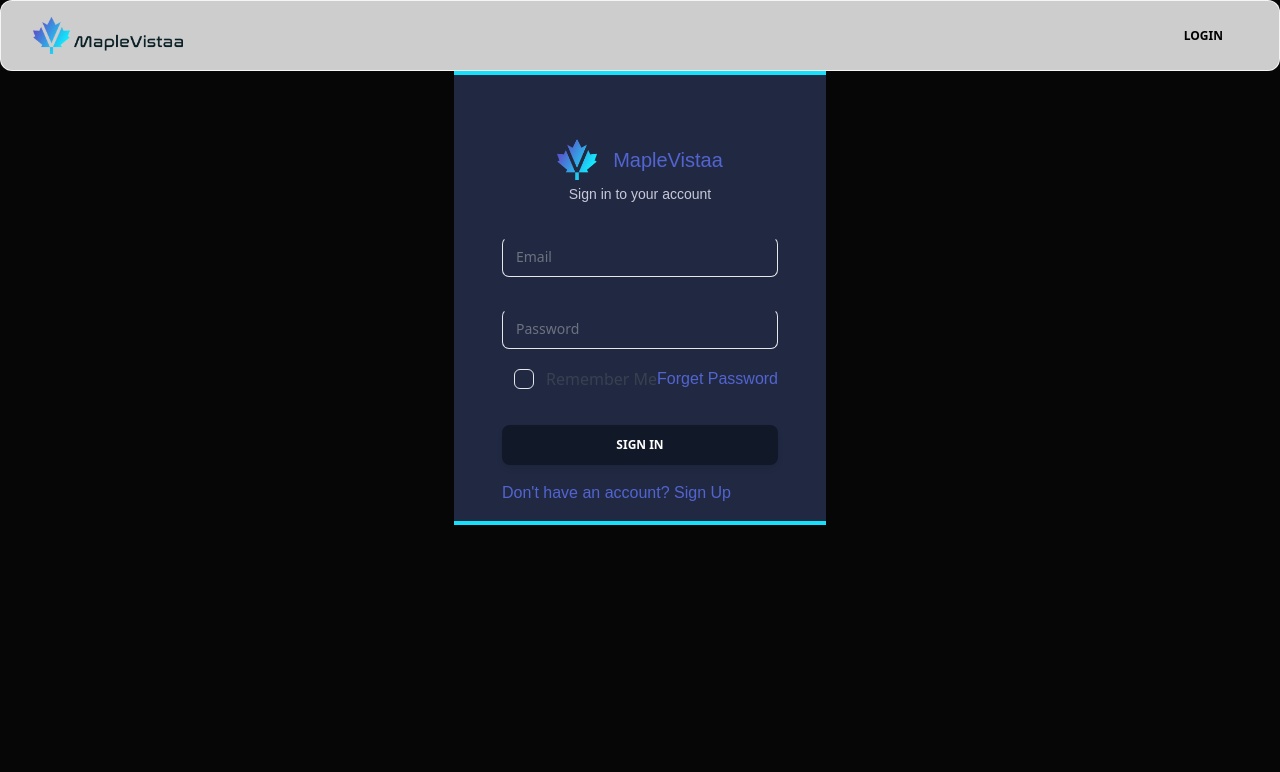
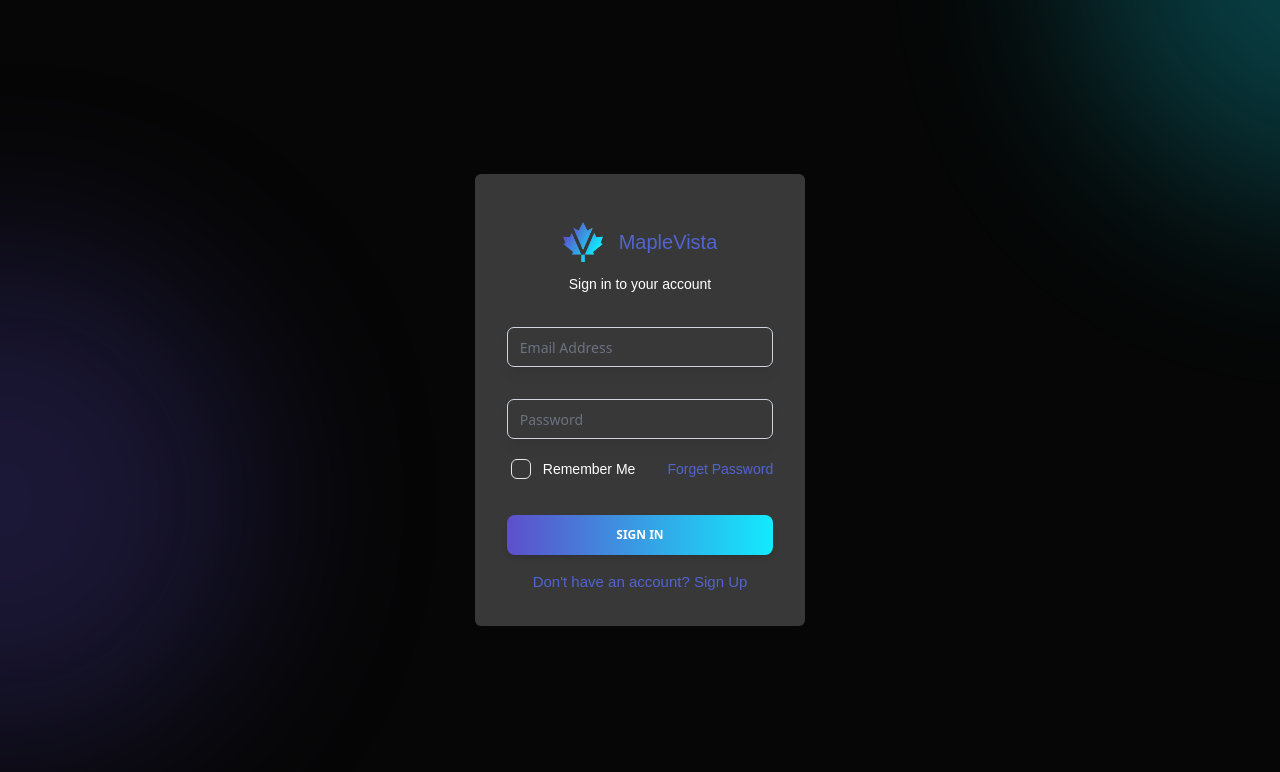
Before and after one commit to SphiriaDigital666/Wolvista-Clone, a React (Create React App) app in the folder client/: page / in a window 1280 px wide. Shown: the top 772 px of the page. Built offline with nearby package versions, Linux system fonts and the light colour scheme.

Commit message:
login update

```diff
--- a/client/src/components/ShoppingCart.tsx
+++ b/client/src/components/ShoppingCart.tsx
@@ -1,8 +1,8 @@
 import React, { useEffect } from "react";
 import CartItem from "./Cart-Item";
 import Product from "./Product";
-import "./ShoppingCart.css"; // Import the CSS file for styling
-import "./leaklight.css"; // Import the CSS file for styling
+import "./ShoppingCart.css";
+import "./leaklight.css";
 
 import { MdAddShoppingCart, MdClear } from "react-icons/md";
 import { useShoppingCartStore } from "../store/shoppingCartStore";
--- a/client/src/components/leaklight.css
+++ b/client/src/components/leaklight.css
@@ -86,7 +86,7 @@
 
 .rainbow-gradient-circle {
   position: fixed;
-  left: -350px;
+  left: -250px;
   top: 250px;
   right: auto;
   bottom: auto;
@@ -106,8 +106,8 @@
 
 .rainbow-gradient-circle.theme-pink {
   left: auto;
-  top: -350px;
-  right: -350px;
+  top: -300px;
+  right: -300px;
   bottom: auto;
   background-image: linear-gradient(
     45deg,
--- a/client/src/layout/empty-layout.tsx
+++ b/client/src/layout/empty-layout.tsx
@@ -2,8 +2,10 @@
 
 function EmptyLayout() {
   return (
-    <div>
-      <Outlet />
+    <div className="w-full h-screen overflow-auto bg-[#060606] flex items-center justify-center">
+      <div>
+        <Outlet />
+      </div>
     </div>
   );
 }
--- a/client/src/pages/sign-in/index.tsx
+++ b/client/src/pages/sign-in/index.tsx
@@ -9,6 +9,7 @@
 import { useAuthStore } from "../../store/authStore";
 import api from "../../utils/api";
 import ShoppingCart from "../../components/ShoppingCart";
+import "../../components/leaklight.css";
 
 function AccountPage() {
   const navigate = useNavigate();
@@ -60,47 +61,77 @@
   };
   return (
     <div>
+      <div>
+        <div className="rainbow-gradient-circle"></div>
+        <div className="rainbow-gradient-circle theme-pink"></div>
+      </div>
+
       <div className="flex items-center justify-center ">
-        <div className="bg-[#212942] w-max px-12 border-y-4 border-[#17e0fa] ">
-          <div className="flex items-center justify-center gap-4 mt-16 mb-1">
+        <div className="bg-white bg-opacity-20 w-max px-8 rounded-md ">
+          <div className="flex items-center justify-center gap-4 mt-12 mb-3">
             <img src={LOGO} className="w-[40px]" alt="Maple vista logo" />
-            <p className="text-[20px] text-[#5264d0]">MapleVistaa</p>
+            <p className="text-[20px] text-[#5264d0]">MapleVista</p>
           </div>
-          <p className="text-[14px] mb-8 text-center text-[#c8c8d9] font-medium">
+          <p className="text-[14px] mb-8 text-center text-[#fff] font-medium">
             Sign in to your account
           </p>
           <form onSubmit={handleSubmit(onSubmit)}>
             <div className="mb-8">
-              <Input label="Email" crossOrigin="" {...register("email")} />
+              <div className="w-full">
+                <div className="relative h-10 w-full min-w-[200px] ">
+                  <input
+                    type="email"
+                    placeholder="Email Address"
+                    className="peer h-full w-full rounded-[7px]  !border  !border-gray-300 border-t-transparent bg-transparent bg-white bg-opacity-0 px-3 py-2.5 font-sans text-sm font-normal text-blue-gray-700  shadow-lg shadow-gray-900/5 outline outline-0 ring-4 ring-transparent transition-all placeholder:text-gray-500 placeholder-shown:border placeholder-shown:border-blue-gray-200 placeholder-shown:border-t-blue-gray-200 focus:border-2  focus:!border-gray-900 focus:border-t-transparent focus:!border-t-gray-900 focus:outline-0 focus:ring-gray-900/10 disabled:border-0 disabled:bg-blue-gray-50"
+                    {...register("email")}
+                  />
+
+                  <label className="before:content[' '] after:content[' '] pointer-events-none absolute left-0 -top-1.5  hidden h-full w-full select-none !overflow-visible truncate text-[11px] font-normal leading-tight text-gray-500 transition-all before:pointer-events-none before:mt-[6.5px] before:mr-1 before:box-border before:block before:h-1.5 before:w-2.5 before:rounded-tl-md before:border-t before:border-l before:border-blue-gray-200 before:transition-all after:pointer-events-none after:mt-[6.5px] after:ml-1 after:box-border after:block after:h-1.5 after:w-2.5 after:flex-grow after:rounded-tr-md after:border-t after:border-r after:border-blue-gray-200 after:transition-all peer-placeholder-shown:text-sm peer-placeholder-shown:leading-[3.75] peer-placeholder-shown:text-blue-gray-500 peer-placeholder-shown:before:border-transparent peer-placeholder-shown:after:border-transparent peer-focus:text-[11px] peer-focus:leading-tight peer-focus:text-gray-900 peer-focus:before:border-t-2 peer-focus:before:border-l-2 peer-focus:before:!border-gray-900 peer-focus:after:border-t-2 peer-focus:after:border-r-2 peer-focus:after:!border-gray-900 peer-disabled:text-transparent peer-disabled:before:border-transparent peer-disabled:after:border-transparent peer-disabled:peer-placeholder-shown:text-blue-gray-500"></label>
+                </div>
+
                 {errors.email && (
                   <span className="text-red-500">Email is required</span>
                 )}
               </div>
+            </div>
 
             <div className="mb-2">
-              <Input
+              <div className="w-full">
+                <div className="relative h-10 w-full min-w-[200px] ">
+                  <input
                     type="password"
-                label="Password"
-                className="bg-[#262e49] !important"
-                crossOrigin=""
+                    placeholder="Password"
+                    className="peer h-full w-full rounded-[7px]  !border  !border-gray-300 border-t-transparent bg-transparent bg-none bg-opacity-0 px-3 py-2.5 font-sans text-sm font-normal text-blue-gray-700  shadow-lg shadow-gray-900/5 outline outline-0 ring-4 ring-transparent transition-all placeholder:text-gray-500 placeholder-shown:border placeholder-shown:border-blue-gray-200 placeholder-shown:border-t-blue-gray-200 focus:border-2  focus:!border-gray-900 focus:border-t-transparent focus:!border-t-gray-900 focus:outline-0 focus:ring-gray-900/10 disabled:border-0 disabled:bg-blue-gray-50"
                     {...register("password")}
                   />
+
+                  <label className="before:content[' '] after:content[' '] pointer-events-none absolute left-0 -top-1.5  hidden h-full w-full select-none !overflow-visible truncate text-[11px] font-normal leading-tight text-gray-500 transition-all before:pointer-events-none before:mt-[6.5px] before:mr-1 before:box-border before:block before:h-1.5 before:w-2.5 before:rounded-tl-md before:border-t before:border-l before:border-blue-gray-200 before:transition-all after:pointer-events-none after:mt-[6.5px] after:ml-1 after:box-border after:block after:h-1.5 after:w-2.5 after:flex-grow after:rounded-tr-md after:border-t after:border-r after:border-blue-gray-200 after:transition-all peer-placeholder-shown:text-sm peer-placeholder-shown:leading-[3.75] peer-placeholder-shown:text-blue-gray-500 peer-placeholder-shown:before:border-transparent peer-placeholder-shown:after:border-transparent peer-focus:text-[11px] peer-focus:leading-tight peer-focus:text-gray-900 peer-focus:before:border-t-2 peer-focus:before:border-l-2 peer-focus:before:!border-gray-900 peer-focus:after:border-t-2 peer-focus:after:border-r-2 peer-focus:after:!border-gray-900 peer-disabled:text-transparent peer-disabled:before:border-transparent peer-disabled:after:border-transparent peer-disabled:peer-placeholder-shown:text-blue-gray-500"></label>
+                </div>
+
                 {errors.password && (
                   <span className="text-red-500">Password is required</span>
                 )}
               </div>
-
-            <div className="flex items-center mb-6">
-              <Checkbox label="Remember Me" crossOrigin="" />
-              <p className="text-[#5264d0]">Forget Password</p>
             </div>
 
-            <Button className="w-full mb-4" type="submit">
+            <div className="flex gap-8 items-center mb-6">
+              <div className="flex items-center -ml-2">
+                <Checkbox className="" crossOrigin="" />
+                <p className="text-white font-thin text-[14px]">Remember Me</p>
+              </div>
+
+              <p className="text-[#5264d0] text-[14px]">Forget Password</p>
+            </div>
+
+            <Button
+              className="bg w-full mb-4 bg-gradient-to-r from-[#5D4FCA] to-[#13EAFD]"
+              type="submit"
+            >
               {" "}
               Sign in
             </Button>
           </form>
-          <p className="w-full mb-4 text-[#5264d0]">
+          <p className="w-full mb-8 text-[#5264d0] text-center text-[15px]">
             Don't have an account?{" "}
             <span
               className="hover:text-white hover:underline hover:cursor-pointer"
--- a/client/src/router/index.tsx
+++ b/client/src/router/index.tsx
@@ -1,6 +1,7 @@
 import { Fragment, Key, lazy, Suspense } from "react";
 import { Route, Routes } from "react-router-dom";
 import HomeLayout from "../layout/home-layout";
+import EmptyLayout from "../layout/empty-layout";
 
 import SuspenseScreen from "./suspense-screen";
 import React from "react";
@@ -13,7 +14,7 @@
   const routes: any = [
     {
       path: "/",
-      layout: HomeLayout,
+      layout: EmptyLayout,
       routes: [{ element: lazy(() => import("../pages/sign-in")) }],
     },
     {
```
Lines whose indentation alone changed are shown as unchanged.
